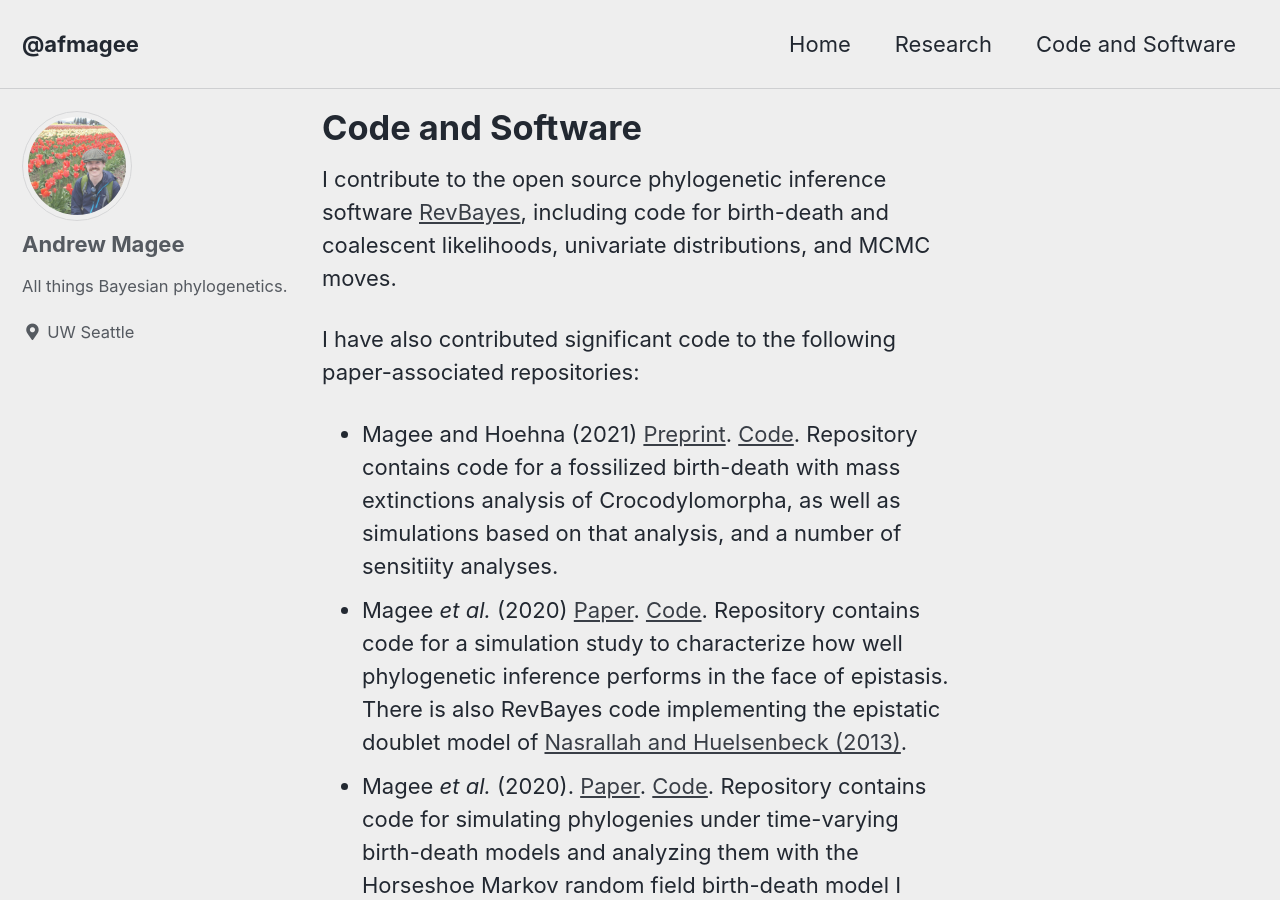
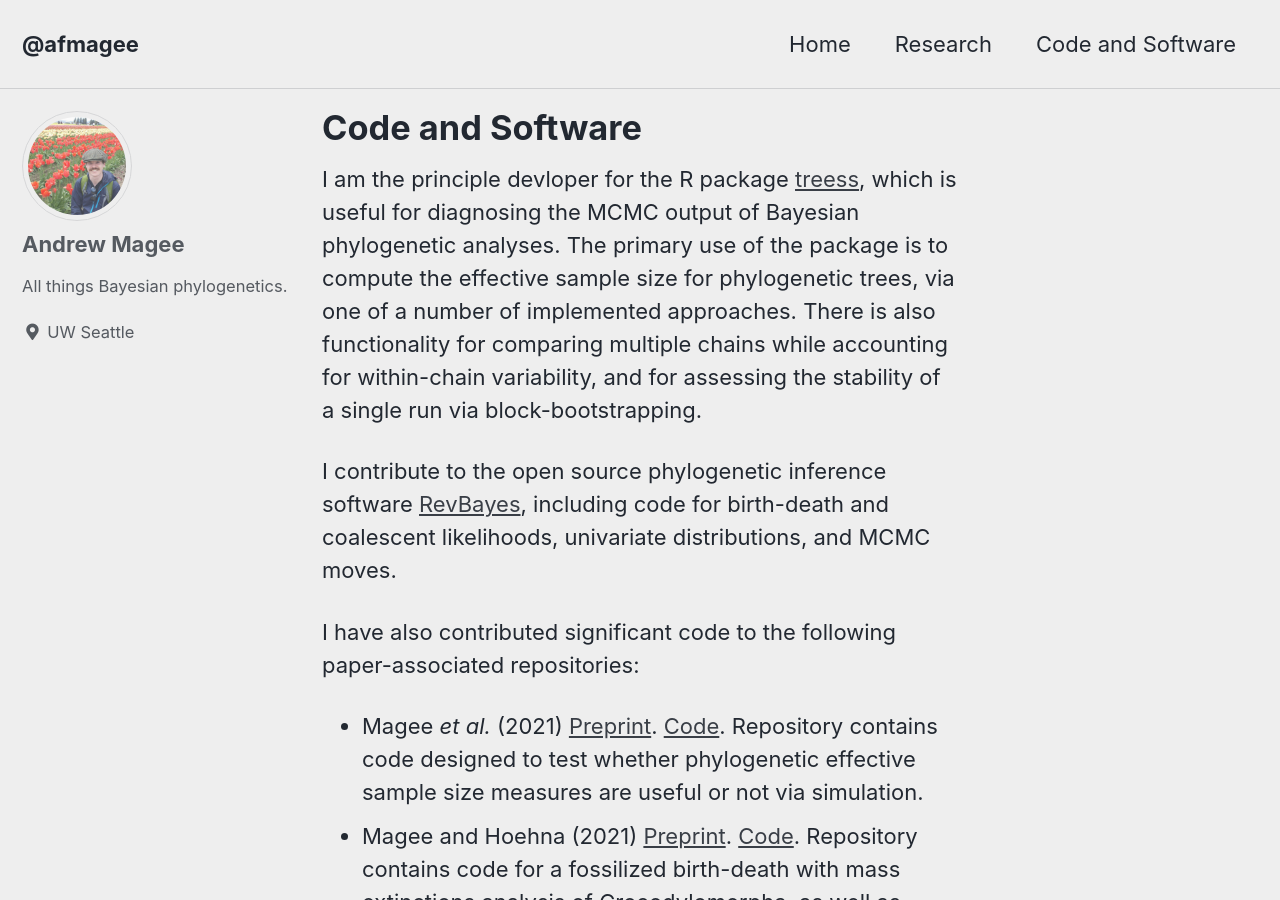
Before and after one commit to afmagee/afmagee.github.io, a Jekyll site: the page built from _pages/code_software.md, in a window 1280 px wide and 900 px high. Built offline with Jekyll 4.4.1, drawn with Linux system fonts in a browser that asks for light colours; cached includes are drawn as plain includes.

Commit message:
Add tree ESS work

```diff
--- a/_pages/code_software.md
+++ b/_pages/code_software.md
@@ -4,9 +4,14 @@ filename: _pages/code_software.md
 permalink: /code_software/
 ---
 
+I am the principle devloper for the R package [treess](https://bitbucket.org/afmagee/treess/), which is useful for diagnosing the MCMC output of Bayesian phylogenetic analyses.
+The primary use of the package is to compute the effective sample size for phylogenetic trees, via one of a number of implemented approaches.
+There is also functionality for comparing multiple chains while accounting for within-chain variability, and for assessing the stability of a single run via block-bootstrapping.
+
 I contribute to the open source phylogenetic inference software [RevBayes](https://revbayes.github.io/), including code for birth-death and coalescent likelihoods, univariate distributions, and MCMC moves.
 
 I have also contributed significant code to the following paper-associated repositories:
+- Magee *et al.* (2021) [Preprint](https://arxiv.org/abs/2109.07629). [Code](https://bitbucket.org/afmagee/tree_convergence_code/).  Repository contains code designed to test whether phylogenetic effective sample size measures are useful or not via simulation.
 - Magee and Hoehna (2021) [Preprint](https://www.biorxiv.org/content/10.1101/2021.01.14.426715v1). [Code](https://github.com/afmagee/gefbd). Repository contains code for a fossilized birth-death with mass extinctions analysis of Crocodylomorpha, as well as simulations based on that analysis, and a number of sensitiity analyses.
 - Magee *et al.* (2020) [Paper](https://academic.oup.com/mbe/advance-article/doi/10.1093/molbev/msab163/6287069). [Code](https://github.com/WSDeWitt/phyload/).  Repository contains code for a simulation study to characterize how well phylogenetic inference performs in the face of epistasis. There is also RevBayes code implementing the epistatic doublet model of [Nasrallah and Huelsenbeck (2013)](https://doi.org/10.1093/molbev/mst108).
 - Magee *et al.* (2020). [Paper](https://doi.org/10.1371/journal.pcbi.1007999). [Code](https://github.com/afmagee/hsmrfbdp). Repository contains code for simulating phylogenies under time-varying birth-death models and analyzing them with the Horseshoe Markov random field birth-death model I developed in this paper. Also includes code for join inference of time-calibrated phylogenies and time-varying birth-rates (with the Horseshoe model) from sequence data using RevBayes.
```
Also changed, not shown: 1 other file.
